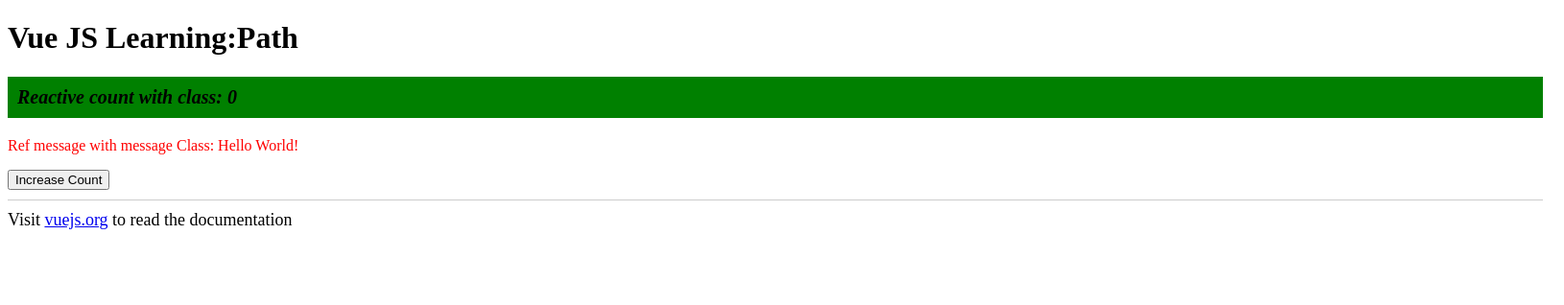
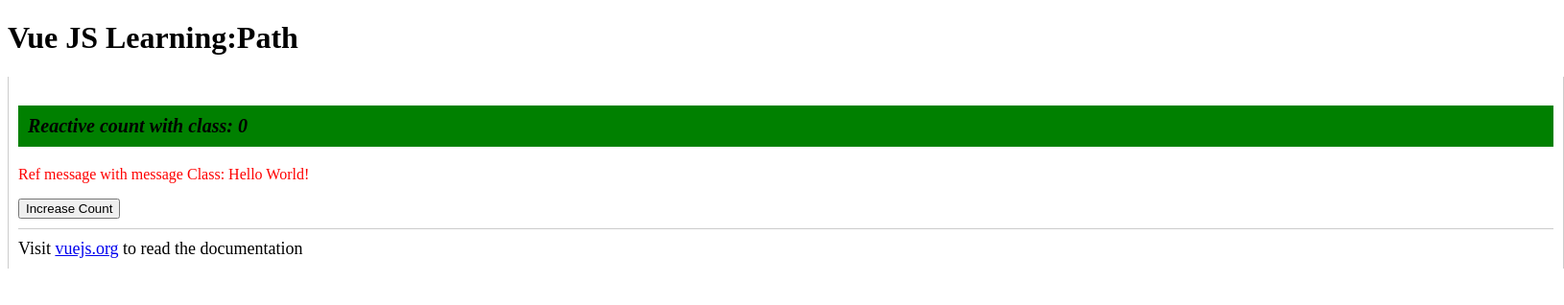
Before and after one commit to sherksiva/learnVue, a Vue app: page / in a window 1280 px wide. Shown: the top 318 px of the page at 96% size, 1630 px wide, since content can reach past the window. Built offline with nearby package versions, Linux system fonts and the light colour scheme.

Commit message:
style correction

```diff
--- a/src/App.vue
+++ b/src/App.vue
@@ -49,6 +49,9 @@
   .whole-item {
     width: 200vh;
     margin: 0 auto;
+    border-right: 1px solid #cccccc;
+    border-left: 1px solid #cccccc;
+    padding: 10px;
   }
   .color-red {
     color: red;
```
